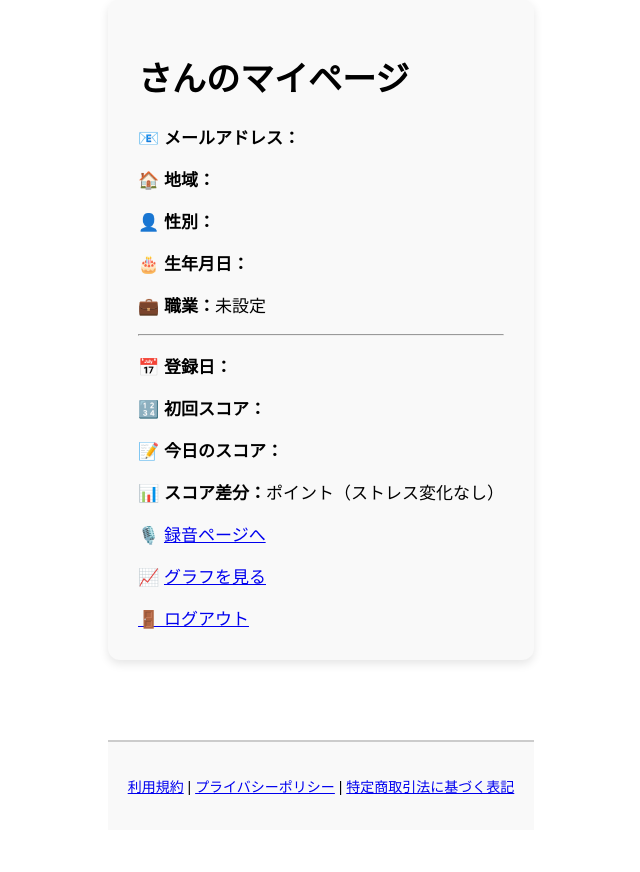
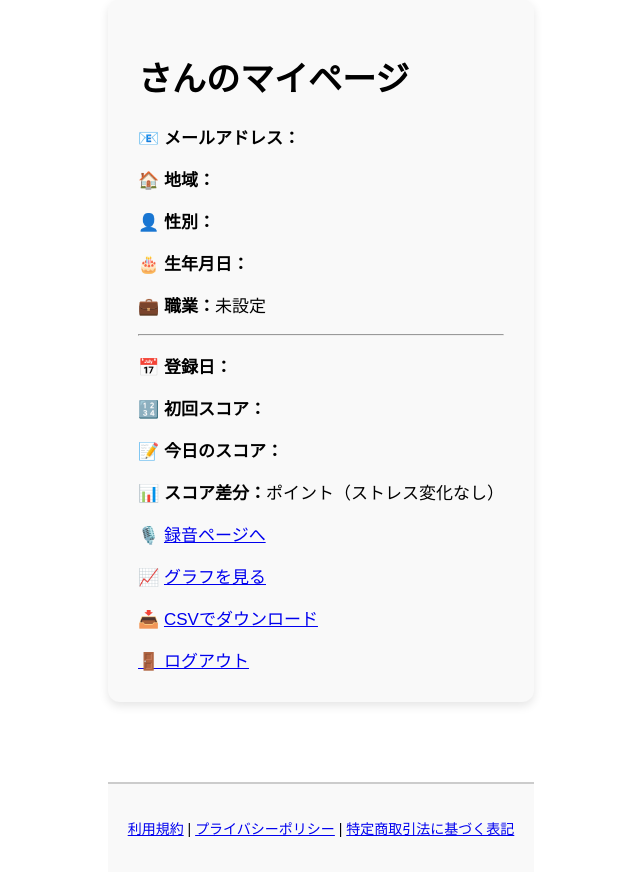
Before and after one commit to mojitap/koekarte_app, a Flask app: template templates/dashboard.html in a window 1280 px wide. Shown: the part 191-1063 px from the top of the page, without its empty margins (319-959 px from the left). Before the commit the page ends 986 px from the top, so only its background shows below. Run offline with Flask 3, Linux system fonts and the light colour scheme; the template is opened without the code that fills it, so the values that code supplies are empty.

Commit message:
Update dashboard.html

```diff
--- a/templates/dashboard.html
+++ b/templates/dashboard.html
@@ -30,6 +30,8 @@
   <div class="actions">
     <p>🎙️ <a href="/record" class="button">録音ページへ</a></p>
     <p>📈 <a href="/result" class="button">グラフを見る</a></p>
+
+    <p>📥 <a href="/export_csv" class="button">CSVでダウンロード</a></p>
   </div>
 
   <div class="logout">
```
